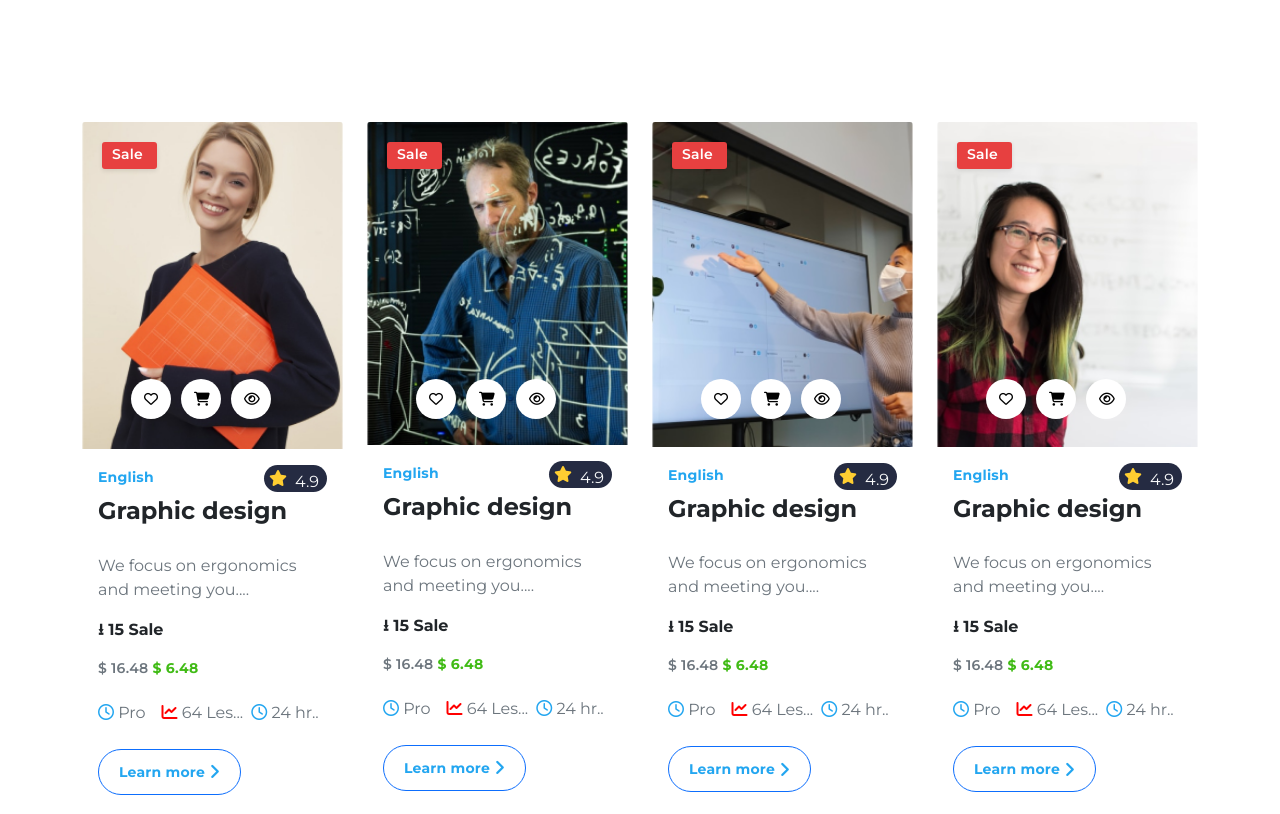
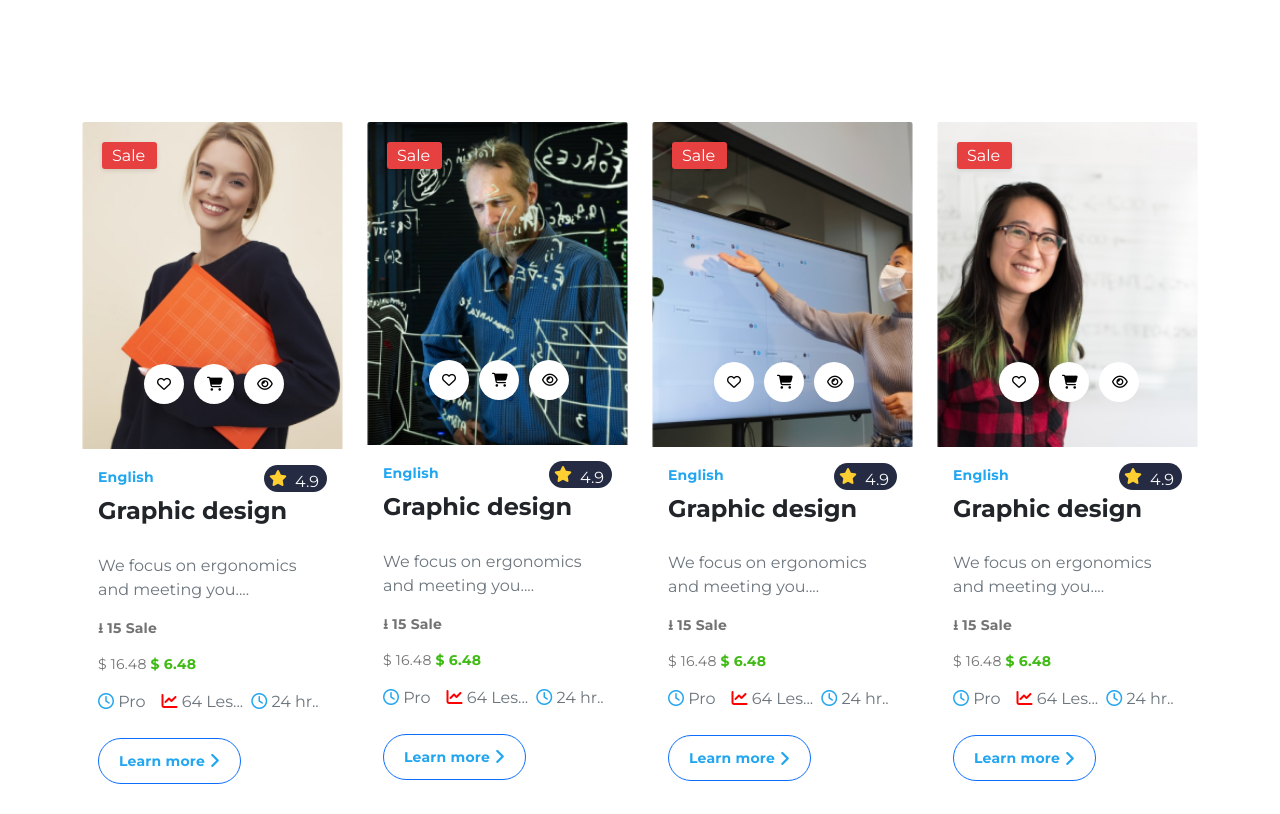
Before and after one commit to ufarwa/Brandname, a plain HTML site: page index.html in a window 1280 px wide. Shown: the part 1940-2754 px from the top of the page. Drawn offline with Linux system fonts and the light colour scheme.

Commit message:
complete

```diff
--- a/css/style.css
+++ b/css/style.css
@@ -136,10 +136,13 @@ text-align: center;
 }
 
 /* icons of heart cart and eye */
+.card-head{
+    position: relative;
+}
 .icons {
     position: absolute;
-    top: 257px;
-    left: 49px;
+    bottom: 45px;
+    left: 62px;
     gap: 10px;
 }
 
@@ -188,7 +191,7 @@ text-align: center;
 }
 .input{
 display: flex;
-width: 688px;
+/* width: 688px; */
 padding-bottom: 0px;
 justify-content: center;
 align-items: center;
@@ -205,6 +208,7 @@ align-items: center;
 flex-shrink: 0;
 background-color: #23A6F0;
 color: white;
+margin-left: 60px;
 }
 .fab{
    font-size: 24px;
@@ -299,3 +303,32 @@ a {
 .links> a{
 color: white;
 }
+
+
+/* mediaquery practice */
+
+@media only screen and (max-width: 550px){
+    /* [class*="col"] {
+        text-align: center;
+      } */
+ .hero >img,.imge>img{
+    width: 300px;
+}
+.social{
+    margin-left: 30px;
+}
+.footerrow{
+gap: 20px;
+float: none;
+width: 50%;
+margin: 0px auto;
+}
+.twobtns{
+    gap: 10px;
+}
+.twobtns > button{
+    width: auto;
+    font-size: 10px;
+ }
+
+}
--- a/index.html
+++ b/index.html
@@ -2,8 +2,8 @@
 <html lang="en">
 
 <head>
-    <meta charset="UTF-8">
-    <meta name="viewport" content="width=device-width, initial-scale=1.0">
+    <meta charset="utf-8">
+    <meta name="viewport" content="width=device-width, initial-scale=1">
     <title>Document</title>
     <link rel="stylesheet" href="./css/bootstrap.css">
     <link rel="stylesheet" href="./css/style.css">
@@ -13,7 +13,7 @@
     <nav class="background navbar navbar-expand-lg">
         <div class="container mt-3">
             <a class="navbar-brand me-5 text-light" href="#">BrandName</a>
-            <button class="navbar-toggler" type="button" data-bs-toggle="collapse"
+            <button class="navbar-toggler text-light" type="button" data-bs-toggle="collapse"
                 data-bs-target="#navbarSupportedContent" aria-controls="navbarSupportedContent" aria-expanded="false"
                 aria-label="Toggle navigation">
                 <span class="navbar-toggler-icon"></span>
@@ -55,7 +55,7 @@
                     <h1 class="text-light">In-depth, <br> demanding <br> courses</h1>
                     <h6 class="text-light">We know how large objects will act,<br>
                         but things on a small scale</h6>
-                    <div>
+                    <div class="twobtns">
                         <button class="btns btn text-light">Get Quote Now</button>
                         <button class="secndbtn btn bg-transparent btn-outline-primary">Learn
                             More</button>
@@ -78,7 +78,7 @@
                 </div>
             </div>
             <div class="SecAfterHeader row">
-                <div class="col  mb-3">
+                <div class="col  mb-3 col-sm-6 col-lg-3">
                     <div class="mycard card border-0">
                         <div class="card-body m-3 p-3">
                             <div class="imgicon rounded">
@@ -153,35 +153,29 @@
                 <div>
                     <h5>Practice Advice</h5>
                     <h2>Featured Products</h2>
-                    <p class="para" >Problems trying to resolve the conflict between <br>
+                    <p class="para">Problems trying to resolve the conflict between <br>
                         the two major realms of Classical physics: Newtonian mechanics </p>
                 </div>
             </div>
             <div class="row section3">
                 <!-- card1 -->
-                <div class="col-md-3">
+                <div class="col-12 col-sm-6 col-xl-3">
                     <div class="card border-0">
                         <div class="card-head">
                             <img src="./images/product-cover-2.jpg" class="card-img-top" alt="...">
                             <div class="sale">
-                                <h6>Sale</h6>
+                                Sale
                             </div>
                             <div class="icons d-flex">
-                                <div class="icon1">
-                                  <a href="#">
+                                <a href="#" class="icon1">
                                     <i class="far fa-heart"></i>
                                 </a>
-                                </div>
-                                <div class="icon1">
-                                  <a href="#">
+                                <a href="#" class="icon1">
                                     <i class="fas fa-shopping-cart"></i>
                                 </a>
-                                </div>
-                                <div class="icon1">
-                                  <a href="#">
+                                <a href="#" class="icon1">
                                     <i class="far fa-eye"></i>
                                 </a>
-                                </div>
                             </div>
 
                         </div>
@@ -197,8 +191,8 @@
                             <p class="card-text text-muted">We focus on ergonomics
                                 <br> and meeting you....
                             </p>
-                            <p class="card-text fw-bold">⭳ 15 Sale</p>
-                            <h6 class="card-text text-muted">$ 16.48 <span class="green">$ 6.48</span></h6>
+                            <p class="card-text fw-bold para">⭳ 15 Sale</p>
+                            <p class="card-text para">$ 16.48 <span class="green">$ 6.48</span></p>
                             <div class="lowericons d-flex">
                                 <div class="text-muted me-3"><i class="far fa-clock"></i>
                                     Pro</div>
@@ -206,35 +200,32 @@
                                     64 Les...</div>
                                 <div class="text-muted me-2"><i class="far fa-clock"></i> 24 hr..</div>
                             </div>
-                            <a href="#" class="learn btn btn-outline-primary round mt-4">Learn more <i class="fa-lg fa-solid fa-angle-right"></i></a>
+                            <a href="#" class="learn btn btn-outline-primary round mt-4">Learn more <i
+                                    class="fa-lg fa-solid fa-angle-right"></i></a>
                         </div>
                     </div>
                 </div>
 
                 <!-- card2 -->
-                <div class="col-md-3 mb-3 ">
+                <div class="col-12 col-sm-6 col-xl-3">
                     <div class="card border-0">
                         <div class="card-head">
                             <img src="./images/product-cover-1.jpg" class="card-img-top" alt="...">
                             <div class="sale">
-                                <h6>Sale</h6>
+                                Sale
                             </div>
                             <div class="icons d-flex">
-                                <div class="icon1">
-                                  <a href="#">
+                                <a href="#" class="icon1">
                                     <i class="far fa-heart"></i>
                                 </a>
-                                </div>
-                                <div class="icon1">
-                                  <a href="#">
+
+                                <a href="#" class="icon1">
                                     <i class="fas fa-shopping-cart"></i>
                                 </a>
-                                </div>
-                                <div class="icon1">
-                                  <a href="#">
+
+                                <a href="#" class="icon1">
                                     <i class="far fa-eye"></i>
                                 </a>
-                                </div>
                             </div>
                         </div>
                         <div class="card-body">
@@ -249,8 +240,8 @@
                             <p class="card-text text-muted">We focus on ergonomics
                                 <br> and meeting you....
                             </p>
-                            <p class="card-text fw-bold">⭳ 15 Sale</p>
-                            <h6 class="card-text text-muted">$ 16.48 <span class="green">$ 6.48</span></h6>
+                            <p class="card-text fw-bold para">⭳ 15 Sale</p>
+                            <p class="card-text para">$ 16.48 <span class="green">$ 6.48</span></p>
                             <div class="lowericons d-flex">
                                 <div class="text-muted me-3"><i class="far fa-clock"></i>
                                     Pro</div>
@@ -258,35 +249,30 @@
                                     64 Les...</div>
                                 <div class="text-muted me-2"><i class="far fa-clock"></i> 24 hr..</div>
                             </div>
-                            <a href="#" class=" btn btn-outline-primary round learn mt-4">Learn more <i class="fa-lg fa-solid fa-angle-right"></i></a>
+                            <a href="#" class=" btn btn-outline-primary round learn mt-4">Learn more <i
+                                    class="fa-lg fa-solid fa-angle-right"></i></a>
                         </div>
                     </div>
                 </div>
 
                 <!-- card3 -->
-                <div class="col-md-3 mb-3">
+                <div class="col-12 col-sm-6 col-xl-3">
                     <div class="card border-0">
                         <div class="card-head">
                             <img src="./images/product-cover-3.png" class="card-img-top" alt="...">
                             <div class="sale">
-                                <h6>Sale</h6>
+                                Sale
                             </div>
                             <div class="icons d-flex">
-                                <div class="icon1">
-                                  <a href="#">
+                                <a href="#" class="icon1">
                                     <i class="far fa-heart"></i>
                                 </a>
-                                </div>
-                                <div class="icon1">
-                                  <a href="#">
+                                <a href="#" class="icon1">
                                     <i class="fas fa-shopping-cart"></i>
                                 </a>
-                                </div>
-                                <div class="icon1">
-                                  <a href="#">
+                                <a href="#" class="icon1">
                                     <i class="far fa-eye"></i>
                                 </a>
-                                </div>
                             </div>
                         </div>
                         <div class="card-body">
@@ -301,8 +287,8 @@
                             <p class="card-text text-muted">We focus on ergonomics
                                 <br> and meeting you....
                             </p>
-                            <p class="card-text fw-bold">⭳ 15 Sale</p>
-                            <h6 class="card-text text-muted">$ 16.48 <span class="green">$ 6.48</span></h6>
+                            <p class="card-text fw-bold para">⭳ 15 Sale</p>
+                            <p class="card-text para">$ 16.48 <span class="green">$ 6.48</span></p>
                             <div class="lowericons d-flex">
                                 <div class="text-muted me-3"><i class="far fa-clock"></i>
                                     Pro</div>
@@ -310,36 +296,31 @@
                                     64 Les...</div>
                                 <div class="text-muted me-2"><i class="far fa-clock"></i> 24 hr..</div>
                             </div>
-                            <a href="#" class=" btn btn-outline-primary round learn mt-4">Learn more <i class="fa-lg fa-solid fa-angle-right"></i></a>
+                            <a href="#" class=" btn btn-outline-primary round learn mt-4">Learn more <i
+                                    class="fa-lg fa-solid fa-angle-right"></i></a>
                         </div>
                     </div>
                 </div>
 
 
                 <!-- card4 -->
-                <div class="col-md-3  ">
+                <div class="col-12 col-sm-6 col-xl-3">
                     <div class="card border-0">
                         <div class="card-head">
                             <img src="./images/product-cover-4.png" class="card-img-top" alt="...">
                             <div class="sale">
-                                <h6>Sale</h6>
+                                Sale
                             </div>
                             <div class="icons d-flex">
-                                <div class="icon1">
-                                  <a href="#">
+                                <a href="#" class="icon1">
                                     <i class="far fa-heart"></i>
                                 </a>
-                                </div>
-                                <div class="icon1">
-                                  <a href="#">
+                                <a href="#" class="icon1">
                                     <i class="fas fa-shopping-cart"></i>
                                 </a>
-                                </div>
-                                <div class="icon1">
-                                  <a href="#">
+                                <a href="#" class="icon1">
                                     <i class="far fa-eye"></i>
                                 </a>
-                                </div>
                             </div>
                         </div>
                         <div class="card-body">
@@ -354,8 +335,8 @@
                             <p class="card-text text-muted">We focus on ergonomics
                                 <br> and meeting you....
                             </p>
-                            <p class="card-text fw-bold">⭳ 15 Sale</p>
-                            <h6 class="card-text text-muted">$ 16.48 <span class="green">$ 6.48</span></h6>
+                            <p class="card-text fw-bold para">⭳ 15 Sale</p>
+                            <p class="card-text para">$ 16.48 <span class="green">$ 6.48</span></p>
                             <div class="lowericons d-flex">
                                 <div class="text-muted me-3"><i class="far fa-clock"></i>
                                     Pro</div>
@@ -375,7 +356,7 @@
     <section class="twoSections">
         <div class="container mainsection">
             <div class="row d-flex align-items-center gap-4">
-                <div class="col"><img src="./images/hero-cover-1.png" alt="" width="540px"></div>
+                <div class="col imge"><img src="./images/hero-cover-1.png" alt="" width="540px"></div>
                 <div class="col-5">
                     <div class="redline"></div>
                     <!-- <img src="./images/fixed-width fixed-height.png" alt=""> -->
@@ -383,7 +364,8 @@
                         are aprodable</h2>
                     <h6 class="text-light">Problems trying to resolve the conflict between <br>
                         the two major realms of Classical physics: Newtonian mechanics </h6>
-                    <a href="#" class=" btn round learn p-0">Learn more <i class="fa-lg fa-solid fa-angle-right"></i></a>
+                    <a href="#" class=" btn round learn p-0">Learn more <i
+                            class="fa-lg fa-solid fa-angle-right"></i></a>
 
                 </div>
             </div>
@@ -451,7 +433,7 @@
                         <div class="col-md-8">
                             <div class="bg-light rounded input">
                                 <input type="text" placeholder="    Your Email">
-                                <a href="#" class="subscribebtn btn ms-5 ">Subscribe</a>
+                                <a href="#" class="subscribebtn btn  ">Subscribe</a>
                             </div>
                         </div>
                     </div>
@@ -463,12 +445,12 @@
     <footer>
         <div class="twoSections">
             <div class="footer container">
-                <div class="row">
-                    <div class="col-md-3  text-light">
+                <div class="row footerrow">
+                    <div class="col-lg-3 col-sm-6 text-light">
                         <h3 class="text-light">Get In Touch</h3>
                         <p>the quick fox jumps over the <br>
                             lazy dog</p>
-                        <div class="d-flex gap-4">
+                        <div class="d-flex gap-4 social">
                             <a href="https://www.facebook.com" target="_blank">
                                 <i class="fab fa-facebook"></i>
                             </a>
@@ -483,7 +465,7 @@
 
                         </div>
                     </div>
-                    <div class="col-md-3">
+                    <div class="col-lg-3 col-sm-6">
                         <h3>Company Info</h3>
                         <div class="links d-flex flex-column">
                             <a href="">About Us</a>
@@ -493,7 +475,7 @@
 
                         </div>
                     </div>
-                    <div class="col-md-3">
+                    <div class="col-lg-3 col-sm-6">
                         <h3>Features</h3>
                         <div class="links d-flex flex-column">
                             <a href="">Business Marketing</a>
@@ -503,7 +485,7 @@
 
                         </div>
                     </div>
-                    <div class="col-md-3">
+                    <div class="col-lg-3 col-sm-6">
                         <h3 class="text-light">Resources</h3>
                         <div class="links d-flex flex-column">
                             <a href="">IOS & Android</a>
@@ -524,6 +506,7 @@
         </div>
     </footer>
     <script src="https://kit.fontawesome.com/a119d6a203.js" crossorigin="anonymous"></script>
+    <script src="bootstrap-5.0.2-dist/js/bootstrap.bundle.min.js"></script>
 </body>
 
 </html>
```
Lines whose indentation alone changed are shown as unchanged.
